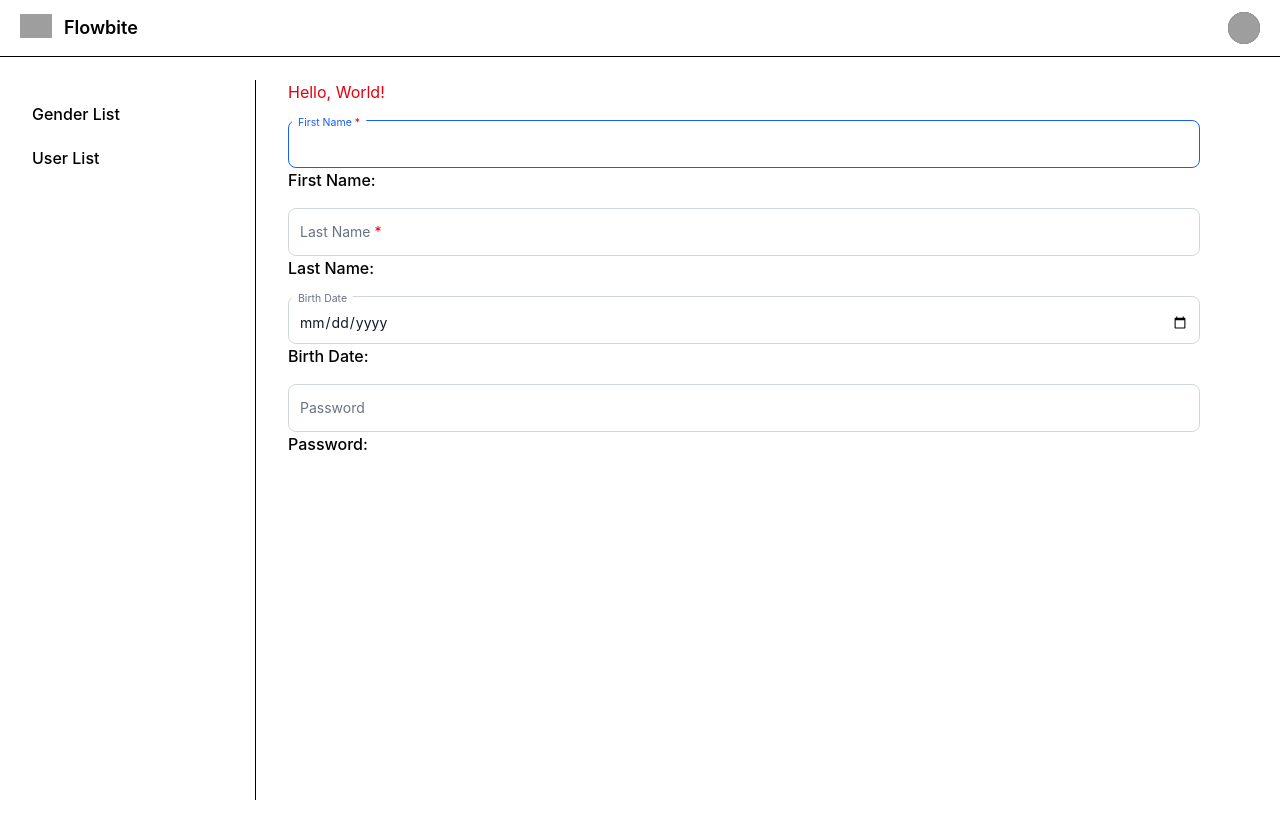
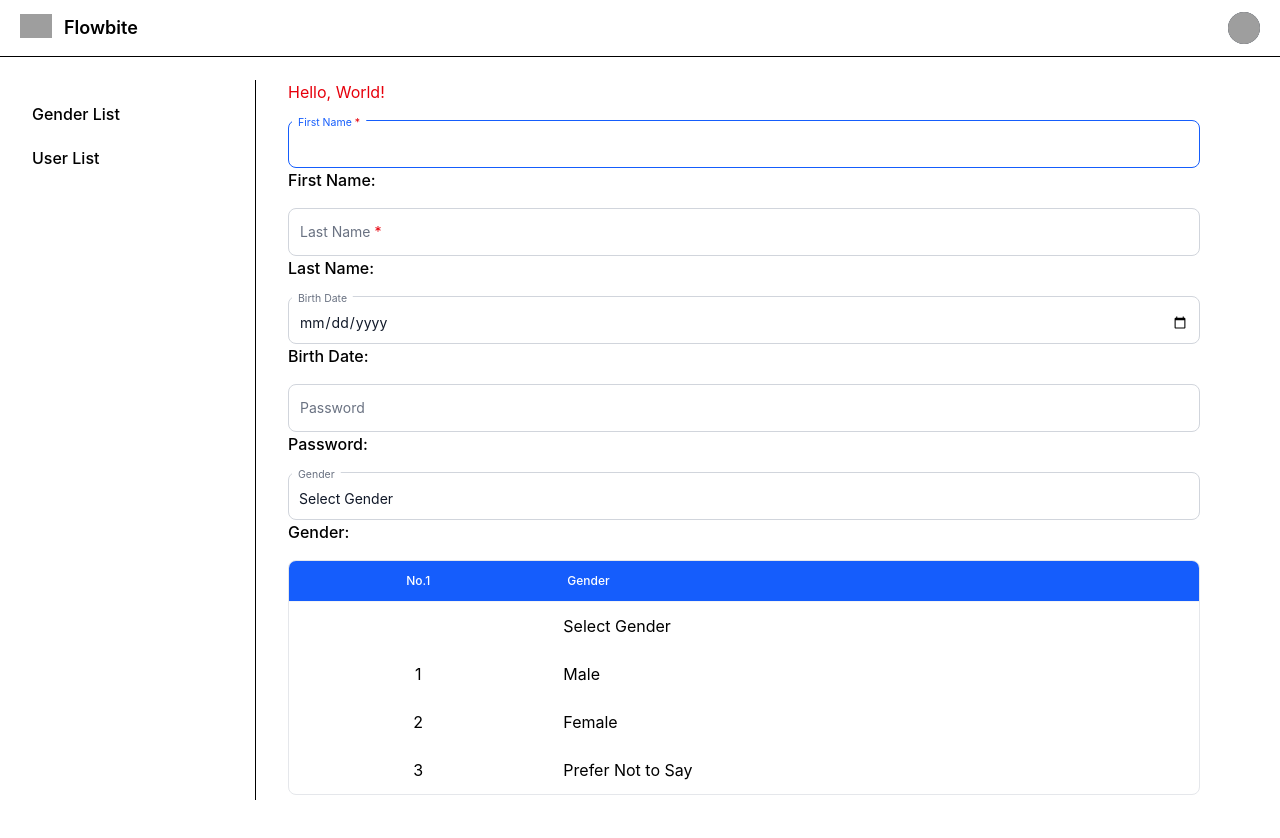
Before and after one commit to NinoApollo/section-cs, a React (Vite) app in the folder client/: page / in a window 1280 px wide. Shown: the top 838 px of the page. Before the commit the page ends 800 px from the top, so only its background shows below. Built offline with nearby package versions, Linux system fonts and the light colour scheme; grey boxes are pictures that could not be loaded.

Commit message:
Added Select and Properties

```diff
--- /dev/null
+++ b/client/src/components/Select/FloatingLabelSelect.tsx
@@ -0,0 +1,72 @@
+import type { ChangeEvent, FC, ReactNode } from "react";
+
+interface FloatingLabelSelectProps {
+  label: string;
+  newSelectClassName?: string;
+  selectClassName?: string;
+  newLabelClassName?: string;
+  labelClassName?: string;
+  name?: string;
+  value?: string | any;
+  onChange?: (e: ChangeEvent<HTMLSelectElement>) => void;
+  required?: boolean;
+  autoFocus?: boolean;
+  disabled?: boolean;
+  errors?: string[];
+  children: ReactNode;
+}
+
+const FloatingLabelSelect: FC<FloatingLabelSelectProps> = ({
+  label,
+  newSelectClassName,
+  selectClassName,
+  newLabelClassName,
+  labelClassName,
+  name,
+  value,
+  onChange,
+  required,
+  autoFocus,
+  disabled,
+  errors,
+  children,
+}) => {
+  return (
+    <>
+      <div className="relative">
+        <select
+          name={name}
+          id={name}
+          value={value}
+          onChange={onChange}
+          className={`${
+            newSelectClassName
+              ? newSelectClassName
+              : `block px-2.5 pb-2.5 pt-4 w-full text-sm text-gray-900 bg-transparent rounded-lg border border-gray-300 appearance-none focus:outline-none focus:ring-0 focus:border-blue-600 peer ${selectClassName}`
+          }`}
+          required={required}
+          autoFocus={autoFocus}
+          disabled={disabled}
+        >
+          {children}
+        </select>
+        <label
+          htmlFor={name}
+          className={
+            newLabelClassName
+              ? newLabelClassName
+              : `absolute text-sm text-gray-500 duration-300 transform -translate-y-4 scale-75 top-2 z-10 origin-left bg-white px-2 peer-focus:px-2 peer-focus:text-blue-600 peer-placeholder-shown:scale-100 peer-placeholder-shown:-translate-y-1/2 peer-placeholder-shown:top-1/2 peer-focus:top-2 peer-focus:scale-75 peer-focus:-translate-y-4 rtl:peer-focus:translate-x-1/4 rtl:peer-focus:left-auto inset-s-1 ${labelClassName}`
+          }
+        >
+          {label}
+          {required && <span className="text-red-600 ml-1">*</span>}
+        </label>
+        {errors && errors.length > 0 && (
+          <span className="text-red-600">{errors[0]}</span>
+        )}
+      </div>
+    </>
+  );
+};
+
+export default FloatingLabelSelect;
--- /dev/null
+++ b/client/src/components/Table/index.tsx
@@ -0,0 +1,50 @@
+import type { FC, ReactNode } from "react";
+
+interface TableProps {
+  children: ReactNode;
+  className?: string;
+}
+
+interface TableHeaderProps {
+  children: ReactNode;
+  className?: string;
+}
+
+interface TableBodyProps {
+  children: ReactNode;
+  className?: string;
+}
+
+interface TableRowProps {
+  children: ReactNode;
+  className?: string;
+}
+
+interface TableCellProps {
+  children: ReactNode;
+  isHeader?: boolean;
+  className?: string;
+}
+
+const Table: FC<TableProps> = ({ children, className }) => {
+  return <table className={`min-w-full ${className}`}>{children}</table>;
+};
+
+const TableHeader: FC<TableHeaderProps> = ({ children, className }) => {
+  return <thead className={className}>{children}</thead>;
+};
+
+const TableBody: FC<TableBodyProps> = ({ children, className }) => {
+  return <tbody className={className}>{children}</tbody>;
+};
+
+const TableRow: FC<TableRowProps> = ({ children, className }) => {
+  return <tr className={className}>{children}</tr>;
+};
+
+const TableCell: FC<TableCellProps> = ({ children, isHeader, className }) => {
+  const CellTag = isHeader ? "th" : "td";
+  return <CellTag className={className}>{children}</CellTag>;
+};
+
+export { Table, TableHeader, TableBody, TableRow, TableCell };
--- a/client/src/routes/AppRoutes.tsx
+++ b/client/src/routes/AppRoutes.tsx
@@ -2,12 +2,40 @@ import { Route, Routes } from "react-router-dom";
 import AppLayout from "../layout/AppLayout";
 import FloatingLabelInput from "../components/Input/FloatingLabelInput";
 import { useState } from "react";
+import FloatingLabelSelect from "../components/Select/FloatingLabelSelect";
+import {
+  Table,
+  TableBody,
+  TableCell,
+  TableHeader,
+  TableRow,
+} from "../components/Table";
 
 const SampleComponent = () => {
   const [firstName, setFirstName] = useState("");
   const [lastName, setLastName] = useState("");
   const [birthDate, setBirthDate] = useState("");
   const [password, setPassword] = useState("");
+  const [gender, setGender] = useState("");
+
+  const genders = [
+    {
+      value: "",
+      text: "Select Gender",
+    },
+    {
+      value: 1,
+      text: "Male",
+    },
+    {
+      value: 2,
+      text: "Female",
+    },
+    {
+      value: 3,
+      text: "Prefer Not to Say",
+    },
+  ];
   return (
     <>
       <h1 className="text-red-600 mb-4">Hello, World!</h1>
@@ -54,6 +82,48 @@ const SampleComponent = () => {
         />
         <p className="font-medium">Password: {password}</p>
       </div>
+      <div className="mb-4">
+        <FloatingLabelSelect
+          label="Gender"
+          name="gender"
+          value={gender}
+          onChange={(e) => setGender(e.target.value)}
+        >
+          {genders.map((gender, index) => (
+            <option value={gender.value} key={index}>
+              {gender.text}
+            </option>
+          ))}
+        </FloatingLabelSelect>
+        <p className="font-medium">Gender: {gender}</p>
+      </div>
+      <div className="overflow-hidden rounded-lg border border-gray-200 bg-white">
+        <div className="max-w-full max-h-[calc(100vh)] overflow-x-auto"></div>
+        <Table>
+          <TableHeader className="border-b border-gray-100 bg-blue-600 text-white sticky top-0 z-30 text-xs">
+            <TableRow>
+              <TableCell isHeader className="px-5 py-3 font-medium text-center">
+                No.1
+              </TableCell>
+              <TableCell isHeader className="px-5 py-3 font-medium text-start">
+                Gender
+              </TableCell>
+            </TableRow>
+          </TableHeader>
+          <TableBody>
+            {genders.map((gender, index) => (
+              <TableRow key={index}>
+                <TableCell className="px-4 py-3 text-center">
+                  {gender.value}
+                </TableCell>
+                <TableCell className="px-4 py-3 text-start">
+                  {gender.text}
+                </TableCell>
+              </TableRow>
+            ))}
+          </TableBody>
+        </Table>
+      </div>
     </>
   );
 };
```
